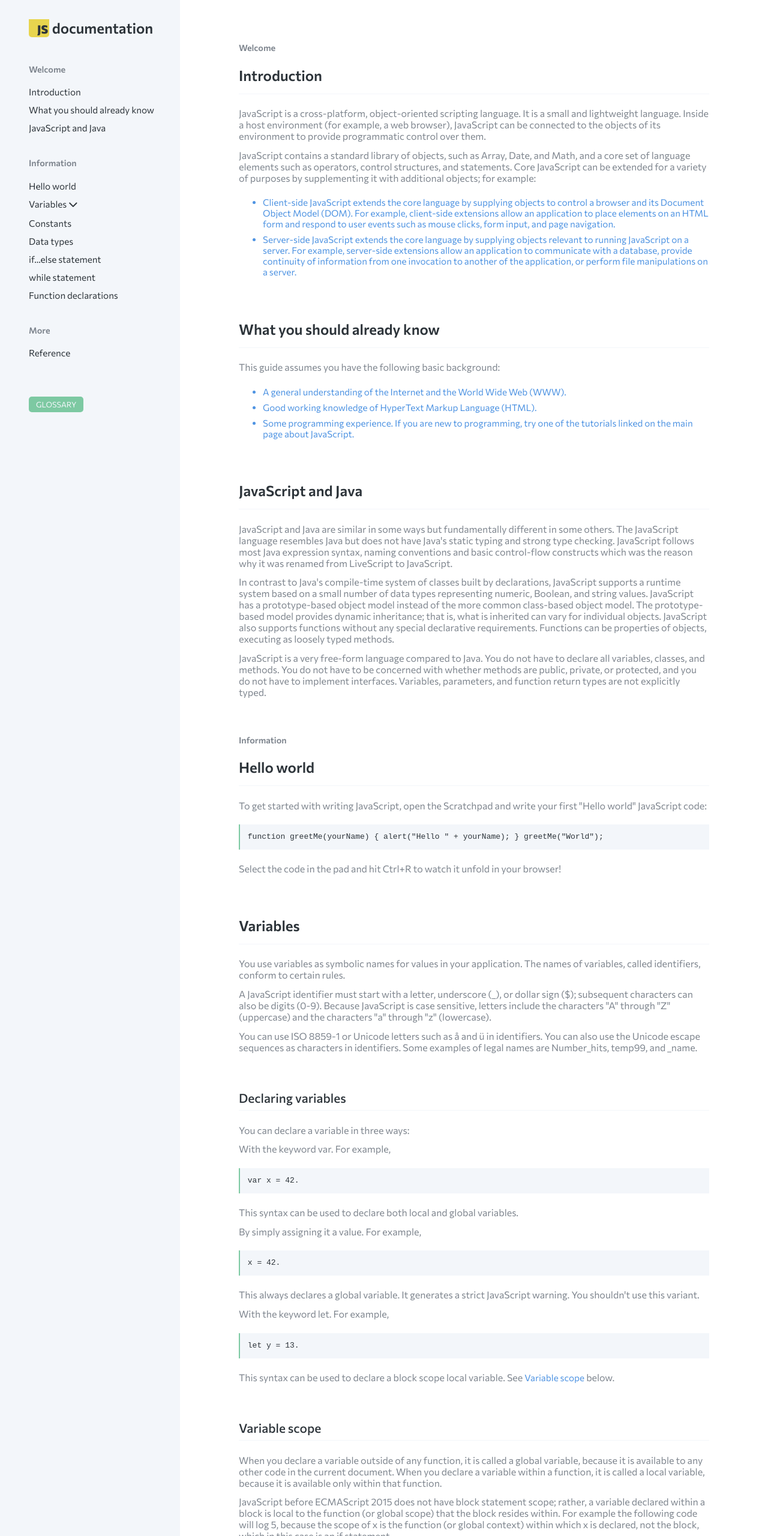
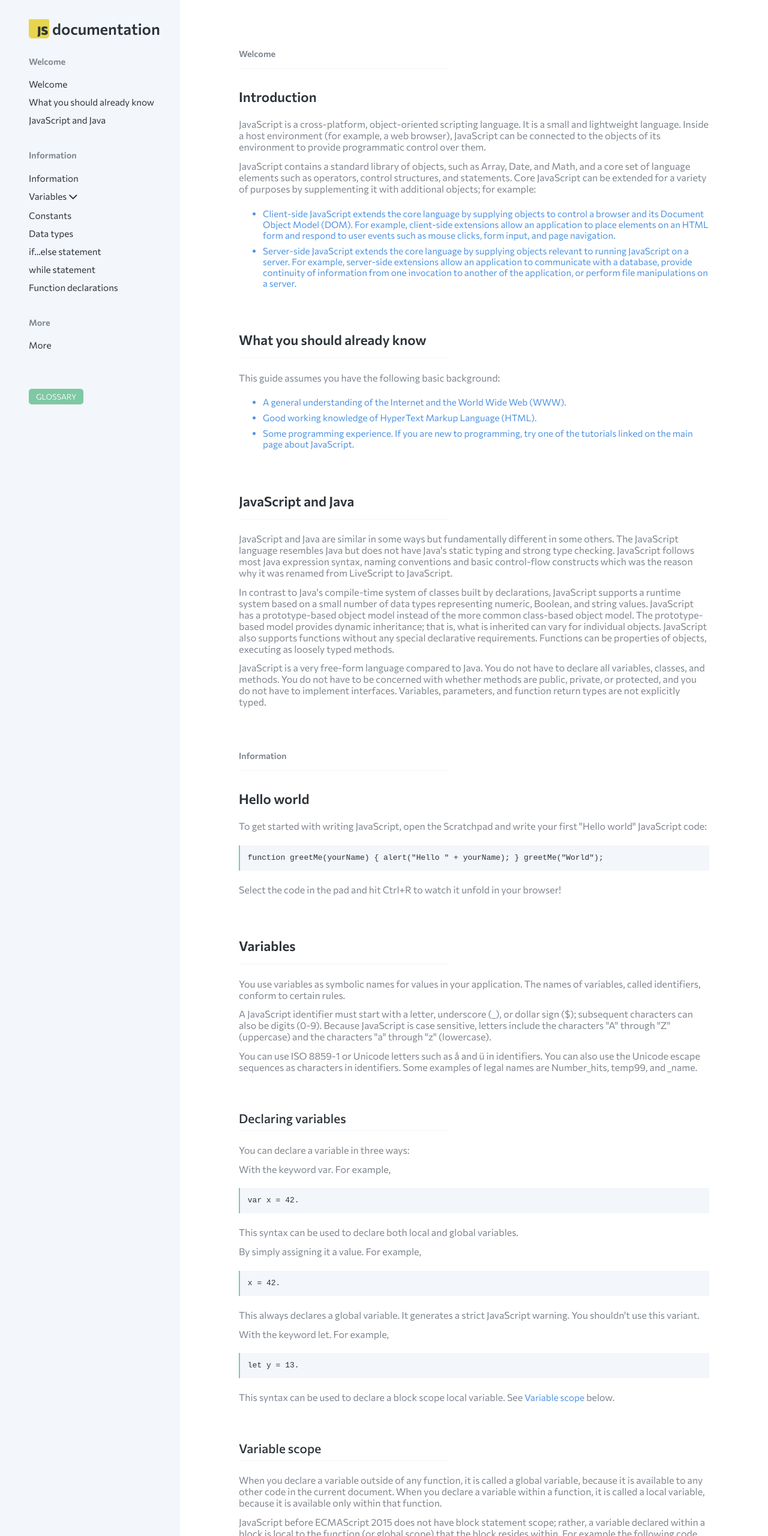
Before and after one commit to annadpp/FreeCodeCamp-ResponsiveWeb_Docu, a plain HTML site: page index.html in a window 1280 px wide. Shown: the top 2560 px of the page at 60% size. Drawn offline with Linux system fonts and the light colour scheme.

Commit message:
Final code

```diff
--- a/css/styles.css
+++ b/css/styles.css
@@ -1,3 +1,5 @@
+/*--This code follows the structure needed for passing the FreeCodeCamp tests*/
+
 @import url("https://fonts.googleapis.com/css2?family=Commissioner:wght@100;400;500;600;800&display=swap");
 :root {
   --lighter: #f3f6fa;
@@ -13,6 +15,10 @@
 * {
   margin: 0;
   font-family: "Commissioner", sans-serif;
+}
+
+html {
+  scroll-behavior: smooth;
 }
 
 a {
@@ -34,22 +40,29 @@ main a:hover {
   text-decoration: underline;
 }
 
-h1 {
-  font-weight: 600;
-  padding-bottom: 1rem;
-  color: var(--dark);
-}
-
+header,
 h2 {
+  font-size: 1.4rem;
+  width: 350px;
   font-weight: 600;
   padding: 1rem 0;
   color: var(--dark);
 }
 
-h3 {
+header.submenu {
   font-weight: 500;
   font-size: 1.3rem;
   padding: 0.5rem 0;
+  color: var(--dark);
+}
+
+h1 {
+  position: absolute;
+  width: 350px;
+  font-size: 1.6rem;
+  font-weight: 600;
+  top: 0px;
+  padding-bottom: 1rem;
   color: var(--dark);
 }
 
@@ -74,7 +87,7 @@ nav p.menu {
   font-weight: 600;
 }
 
-main p.menu {
+header.menu {
   font-size: 0.9rem;
   color: var(--medium);
   font-weight: 600;
@@ -264,6 +277,10 @@ code {
   font-size: 1.5rem;
 }
 
+.open .close a:hover {
+  font-weight: normal;
+}
+
 .open header {
   border-bottom: 1px solid var(--medium);
   margin-bottom: 1rem;
@@ -384,6 +401,7 @@ button:hover {
   .menu-big {
     display: none;
     position: absolute;
+    top: 35px;
     left: -47px;
     padding-left: 45px;
     background-color: var(--lighter);
@@ -398,7 +416,11 @@ button:hover {
     height: 100vh;
   }
 
-  #Introduction header h2 {
-    padding-top: 5vh;
+  #Introduction header {
+    padding-top: 7vh;
+  }
+
+  .open section {
+    padding-top: 13vh;
   }
 }
--- a/index.html
+++ b/index.html
@@ -1,3 +1,5 @@
+<!--This code follows the structure needed for passing the FreeCodeCamp tests.-->
+
 <!DOCTYPE html>
 <html lang="en">
 
@@ -20,7 +22,7 @@
                 <div class="menu-big">
                     <ul>
                         <p class="menu">Welcome</p>
-                        <li><a class="nav-link" href="#Introduction">Introduction</a></li>
+                        <li><a class="nav-link" href="#Welcome">Welcome</a></li>
                         <li>
                             <a class="nav-link" href="#What_you_should_already_know">What you should already know</a>
                         </li>
@@ -28,7 +30,7 @@
                             <a class="nav-link" href="#JavaScript_and_Java">JavaScript and Java</a>
                         </li>
                         <p class="menu">Information</p>
-                        <li><a class="nav-link" href="#Hello_world">Hello world</a></li>
+                        <li><a class="nav-link" href="#Information">Information</a></li>
                         <div id="show_menu"></div>
 
                         <div class="arrows">
@@ -63,7 +65,7 @@
                         </li>
                         <p class="menu">More</p>
                         <li>
-                            <a class="nav-link" href="#Reference">Reference</a>
+                            <a class="nav-link" href="#More">More</a>
                         </li>
                     </ul>
 
@@ -79,11 +81,10 @@
 
         <div class="content">
             <main id="main-doc">
-                <section class="main-section" id="Introduction">
-                    <p class="menu">Welcome</p>
-                    <header>
-                        <h2>Introduction</h2>
+                <section class="main-section" id="Welcome">
+                    <header class="menu">Welcome
                     </header>
+                    <h2>Introduction</h2>
                     <p>JavaScript is a cross-platform, object-oriented scripting language. It is a small and
                         lightweight
                         language. Inside a
@@ -117,7 +118,7 @@
                 </section>
                 <section class="main-section" id="What_you_should_already_know">
                     <header>
-                        <h2>What you should already know</h2>
+                        What you should already know
                     </header>
                     <article>
                         <p>This guide assumes you have the following basic background:</p>
@@ -131,9 +132,7 @@
                         </ul>
                 </section>
                 <section class="main-section" id="JavaScript_and_Java">
-                    <header>
-                        <h2>JavaScript and Java</h2>
-                    </header>
+                    <header>JavaScript and Java</header>
                     <p>JavaScript and Java are similar in some ways but fundamentally different in some others. The
                         JavaScript language
                         resembles Java but does not have Java's static typing and strong type checking. JavaScript
@@ -164,11 +163,10 @@
                         typed.
                     </p>
                 </section>
-                <section class="main-section" id="Hello_world">
-                    <p class="menu">Information</p>
-                    <header>
-                        <h2>Hello world</h2>
+                <section class="main-section" id="Information">
+                    <header class="menu">Information
                     </header>
+                    <h2>Hello world</h2>
                     <p>To get started with writing JavaScript, open the Scratchpad and write your first "Hello
                         world"
                         JavaScript code:
@@ -179,7 +177,7 @@
                 </section>
                 <section class="main-section" id="Variables">
                     <header>
-                        <h2>Variables</h2>
+                        Variables
                     </header>
                     <p>You use variables as symbolic names for values in your application. The names of variables,
                         called identifiers, conform
@@ -201,8 +199,8 @@
                     </p>
                 </section>
                 <section class="main-section" id="Declaring_variables">
-                    <header>
-                        <h3>Declaring variables</h3>
+                    <header class="submenu">
+                        Declaring variables
                     </header>
                     <p>You can declare a variable in three ways:
                     </p>
@@ -227,8 +225,8 @@
                     </p>
                 </section>
                 <section class="main-section" id="Variable_scope">
-                    <header>
-                        <h3>Variable scope</h3>
+                    <header class="submenu">
+                        Variable scope
                     </header>
                     <p>When you declare a variable outside of any function, it is called a global variable, because
                         it
@@ -254,8 +252,8 @@
                     <code>if (true) { let y = 5; } console.log(y); // ReferenceError: y is not defined</code>
                 </section>
                 <section class="main-section" id="Global_variables">
-                    <header>
-                        <h3>Global variables</h3>
+                    <header class="submenu">
+                        Global variables
                     </header>
                     <p>Global variables are in fact properties of the global object. In web pages the global object
                         is
@@ -307,7 +305,7 @@
                 </section>
                 <section class="main-section" id="Data_types">
                     <header>
-                        <h2>Data types</h2>
+                        Data types
                     </header>
                     <p>The latest ECMAScript standard defines seven data types:</p>
                     <ul>
@@ -342,7 +340,7 @@
                 </section>
                 <section class="main-section" id="if...else_statement">
                     <header>
-                        <h2>if...else statement</h2>
+                        if...else statement
                     </header>
 
                     <p>Use the if statement to execute a statement if a logical condition is true. Use the optional
@@ -386,7 +384,7 @@
                 </section>
                 <section class="main-section" id="while_statement">
                     <header>
-                        <h2>while statement</h2>
+                        while statement
                     </header>
 
                     <p>A while statement executes its statements as long as a specified condition evaluates to true.
@@ -429,7 +427,7 @@
                 </section>
                 <section class="main-section" id="Function_declarations">
                     <header>
-                        <h2>Function declarations</h2>
+                        Function declarations
                     </header>
 
                     <p>A function definition (also called a function declaration, or function statement) consists of
@@ -465,12 +463,12 @@
                     </p>
 
                 </section>
-                <section class="main-section" id="Reference">
-                    <p class="menu">More</p>
-                    <header>
-                        <h2>Reference</h2>
+                <section class="main-section" id="More">
+
+                    <header class="menu">
+                        More
                     </header>
-
+                    <h2>Reference</h2>
                     <p>All the documentation in this page is taken from <a
                             href="https://developer.mozilla.org/en-US/docs/Web/JavaScript/Guide">MDN</a>.</p>
                     </ul>
```
